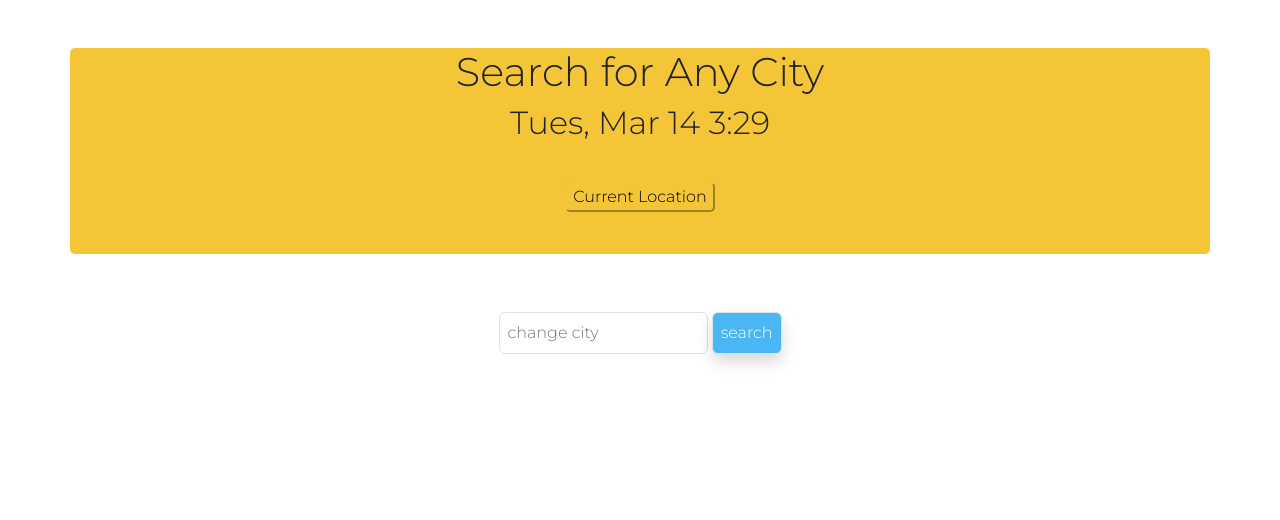
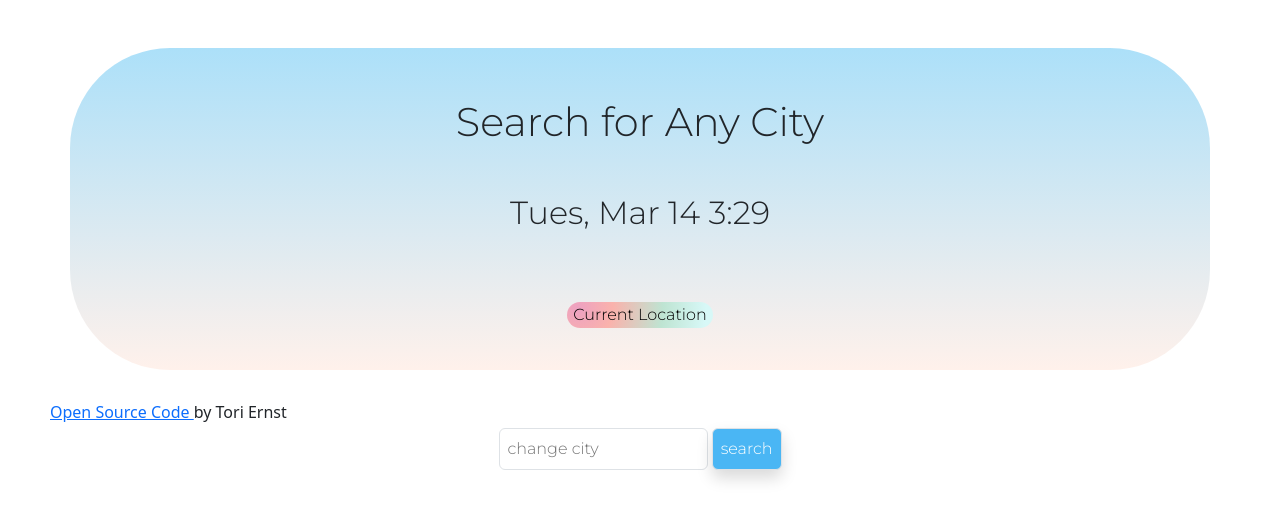
Before and after one commit to tori-noel/my-weather-app, a plain HTML site: page index.html in a window 1280 px wide. Drawn offline with nearby package versions, Linux system fonts and the light colour scheme.

Commit message:
linked code in footer and styled the background colors of the container and button

```diff
--- a/index.html
+++ b/index.html
@@ -59,8 +59,12 @@
         />
       </form>
     </div>
+<footer class="footer">
+    <a href="https://github.com/tori-noel/my-weather-app"target="_bank"> Open Source Code </a>
+   <span> by Tori Ernst </span>
 
+</footer>
 
-    <script src="src/index.js"></script>
+    <script src="src/index.js" ></script>
   </body>
 </html>
--- a/src/style.css
+++ b/src/style.css
@@ -1,25 +1,38 @@
 .container {
-  top: 500px;
-  max-width: 500px;
   font-family: "Montserrat", sans-serif;
   text-align: center;
-  background-color: #f4c537;
-  border-radius: 5px;
+  background: linear-gradient(to top, #fff1eb 0%, #ace0f9 100%);
+  border-radius: 100px;
 }
-.container h3 {
-  font-size: 34px;
+h1 {
+  padding-top: 50px;
+  padding-bottom: 40px;
+}
+h3 {
+  font-size: 46px;
 }
 .container input {
   position: relative;
   top: 100px;
   left: 0px;
 }
+.footer {
+  margin-left: 50px;
+  margin-top: 30px;
+}
+.location-button {
+  border: rgb(74, 182, 244);
+  border-radius: 800px;
 
-.location-button {
-  border-radius: 5px;
-  border-color: #f4c537;
-  background-color: #f4c537;
-  box-shadow: 2px, 5px;
+  background: radial-gradient(
+    circle at 7.5% 24%,
+    rgb(237, 161, 193) 0%,
+    rgb(250, 178, 172) 25.5%,
+    rgb(190, 228, 210) 62.3%,
+    rgb(215, 248, 247) 93.8%
+  );
+
+  margin-top: 30px;
 }
 .container .button {
   background: rgb(74, 182, 244);
```
